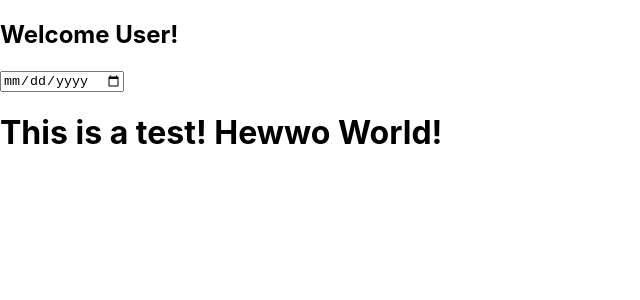
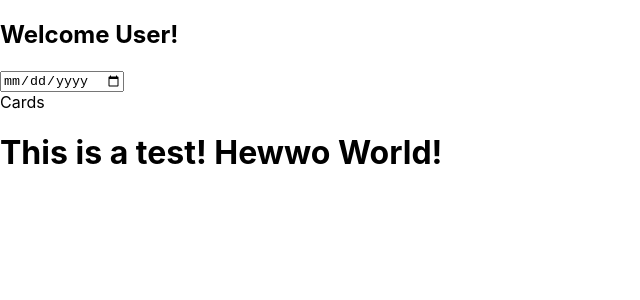
Before and after one commit to GratefulTogether/gratefultogether-ui, a React (Create React App) app: page / in a window 1280 px wide. Shown: the top 300 px of the page, without its empty margins (0-640 px from the left). Built offline with nearby package versions, Linux system fonts and the light colour scheme.

Commit message:
import and add Cards to App

```diff
--- a/src/components/App/App.js
+++ b/src/components/App/App.js
@@ -3,6 +3,7 @@ import Homepage from '../Homepage/Homepage'
 import Datepage from '../Datepage/Datepage'
 import NotFound from '../NotFound/NotFound'
 import Nav from "../NavBar/NavBar.js";
+import Cards from "../Cards/Cards.js"
 import React from 'react'
 import { Routes, Route} from 'react-router-dom'
 // import { useEffect, useState } from 'react';
@@ -12,6 +13,7 @@ const App = () => {
   return (
     <div>
       <Nav />
+      <Cards />
       <Routes>
         <Route exact path='/' element={<Homepage />} />
         <Route path='date/:date' element={<Datepage/>} />
```
